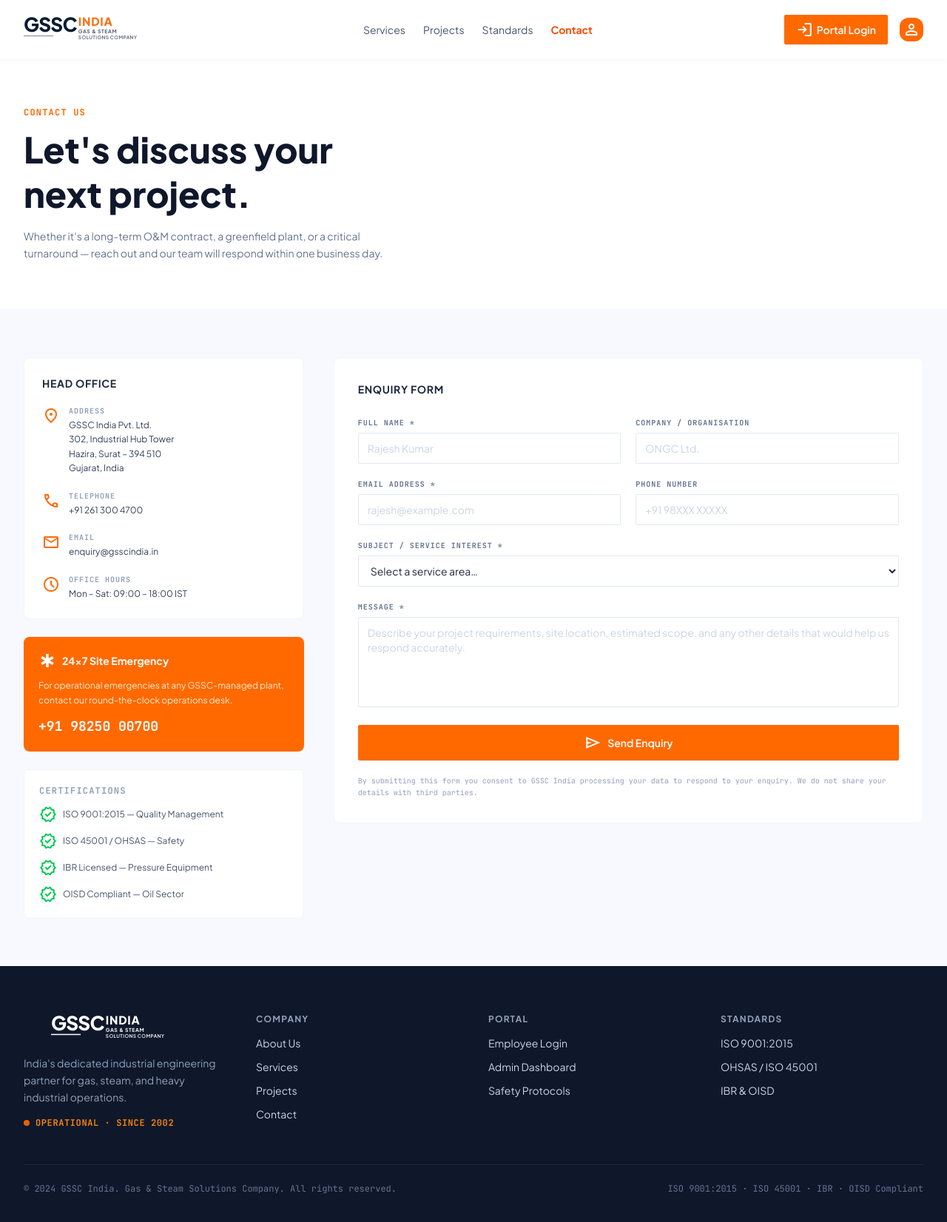
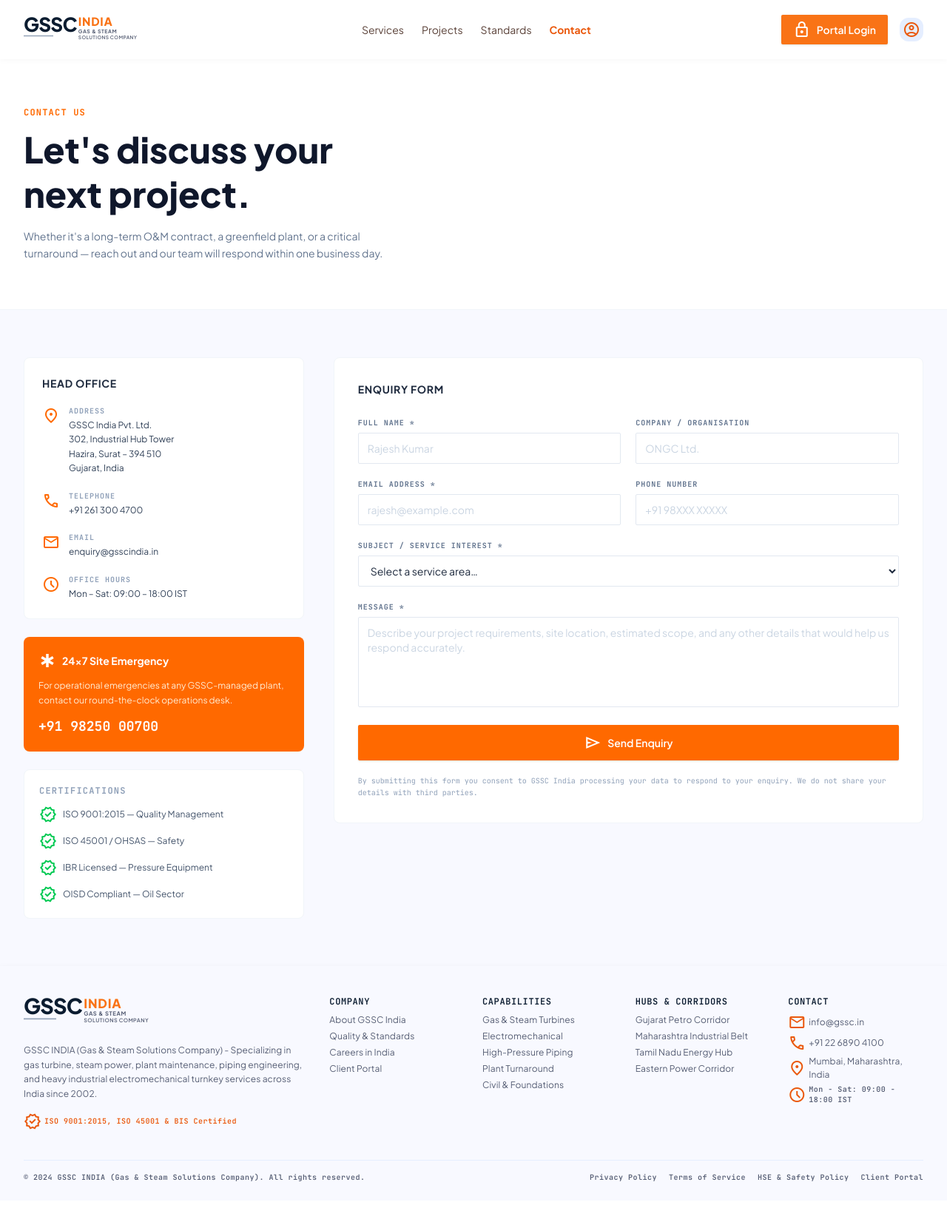
Before and after one commit to soumya1306/gssc-india, a Next.js app: page /contact in a window 1280 px wide. Shown: the top 1652 px of the page at 74% size. After the commit the page ends 1623 px from the top, so only its background shows below. Built offline with nearby package versions, Linux system fonts and the light colour scheme.

Commit message:
feat(ui): update navbar and footer to stitch light mode design

```diff
--- a/src/components/Footer.tsx
+++ b/src/components/Footer.tsx
@@ -1,58 +1,136 @@
 import Link from "next/link";
 import { GSSCLogo } from "./GSSCLogo";
 
-const footerLinks = {
-  Company: [
-    { label: "About Us", href: "/" },
-    { label: "Services", href: "/services" },
-    { label: "Projects", href: "/" },
-    { label: "Contact", href: "/contact" },
-  ],
-  Portal: [
-    { label: "Employee Login", href: "/login" },
-    { label: "Admin Dashboard", href: "/admin" },
-    { label: "Safety Protocols", href: "/" },
-  ],
-  Standards: [
-    { label: "ISO 9001:2015", href: "/" },
-    { label: "OHSAS / ISO 45001", href: "/" },
-    { label: "IBR & OISD", href: "/" },
-  ],
-};
-
 export function Footer() {
   return (
-    <footer className="w-full bg-slate-900 text-slate-300">
-      <div className="max-w-7xl mx-auto px-8 py-16">
-        <div className="grid grid-cols-1 md:grid-cols-4 gap-10">
-          <div className="flex flex-col gap-4">
-            <GSSCLogo className="h-10 w-auto brightness-0 invert" />
-            <p className="text-sm leading-relaxed text-slate-400">
-              India&apos;s dedicated industrial engineering partner for gas, steam, and heavy industrial operations.
+    <footer className="w-full bg-surface-bright shadow-[0_1px_8px_rgba(0,0,0,0.04)] pt-space-xl pb-space-lg">
+      <div className="w-full px-margin-desktop">
+        <div className="grid grid-cols-1 md:grid-cols-2 lg:grid-cols-12 gap-gutter-desktop mb-space-xl">
+          {/* Company Intro & Certifications */}
+          <div className="lg:col-span-4 flex flex-col gap-space-md">
+            <div className="flex items-center select-none mb-1">
+              <GSSCLogo className="h-11 w-auto" />
+            </div>
+            <p className="font-body-sm text-body-sm text-secondary leading-relaxed max-w-sm">
+              GSSC INDIA (Gas &amp; Steam Solutions Company) - Specializing in gas turbine, steam power, plant maintenance, piping engineering, and heavy industrial electromechanical turnkey services across India since 2002.
             </p>
-            <div className="flex items-center gap-2 text-xs text-orange-400 font-mono font-semibold uppercase tracking-wider">
-              <span className="w-2 h-2 rounded-full bg-orange-500 animate-pulse" />
-              Operational · Since 2002
+            <div className="flex items-center gap-space-xs font-label-sm text-label-sm text-primary">
+              <span className="material-symbols-outlined text-[16px]">verified</span>
+              <span>ISO 9001:2015, ISO 45001 &amp; BIS Certified</span>
             </div>
           </div>
-          {Object.entries(footerLinks).map(([category, links]) => (
-            <div key={category} className="flex flex-col gap-3">
-              <span className="text-xs font-bold text-slate-400 uppercase tracking-widest">{category}</span>
-              <ul className="flex flex-col gap-2">
-                {links.map((link) => (
-                  <li key={link.label}>
-                    <Link href={link.href} className="text-sm text-slate-300 hover:text-orange-400 transition-colors">
-                      {link.label}
-                    </Link>
-                  </li>
-                ))}
-              </ul>
+
+          {/* Company */}
+          <div className="lg:col-span-2 flex flex-col gap-space-sm">
+            <span className="font-label-md text-label-md uppercase tracking-wider text-on-surface font-semibold">
+              Company
+            </span>
+            <nav className="flex flex-col gap-space-xs">
+              <Link className="font-body-sm text-body-sm text-secondary hover:text-on-surface transition-colors" href="/#about">
+                About GSSC India
+              </Link>
+              <Link className="font-body-sm text-body-sm text-secondary hover:text-on-surface transition-colors" href="/#standards">
+                Quality &amp; Standards
+              </Link>
+              <Link className="font-body-sm text-body-sm text-secondary hover:text-on-surface transition-colors" href="/#careers">
+                Careers in India
+              </Link>
+              <Link className="font-body-sm text-body-sm text-secondary hover:text-on-surface transition-colors" href="/portal">
+                Client Portal
+              </Link>
+            </nav>
+          </div>
+
+          {/* Capabilities */}
+          <div className="lg:col-span-2 flex flex-col gap-space-sm">
+            <span className="font-label-md text-label-md uppercase tracking-wider text-on-surface font-semibold">
+              Capabilities
+            </span>
+            <nav className="flex flex-col gap-space-xs">
+              <Link className="font-body-sm text-body-sm text-secondary hover:text-on-surface transition-colors" href="/services">
+                Gas &amp; Steam Turbines
+              </Link>
+              <Link className="font-body-sm text-body-sm text-secondary hover:text-on-surface transition-colors" href="/services">
+                Electromechanical
+              </Link>
+              <Link className="font-body-sm text-body-sm text-secondary hover:text-on-surface transition-colors" href="/services">
+                High-Pressure Piping
+              </Link>
+              <Link className="font-body-sm text-body-sm text-secondary hover:text-on-surface transition-colors" href="/services">
+                Plant Turnaround
+              </Link>
+              <Link className="font-body-sm text-body-sm text-secondary hover:text-on-surface transition-colors" href="/services">
+                Civil &amp; Foundations
+              </Link>
+            </nav>
+          </div>
+
+          {/* Hubs & Corridors */}
+          <div className="lg:col-span-2 flex flex-col gap-space-sm">
+            <span className="font-label-md text-label-md uppercase tracking-wider text-on-surface font-semibold">
+              Hubs &amp; Corridors
+            </span>
+            <nav className="flex flex-col gap-space-xs">
+              <Link className="font-body-sm text-body-sm text-secondary hover:text-on-surface transition-colors" href="/#projects">
+                Gujarat Petro Corridor
+              </Link>
+              <Link className="font-body-sm text-body-sm text-secondary hover:text-on-surface transition-colors" href="/#projects">
+                Maharashtra Industrial Belt
+              </Link>
+              <Link className="font-body-sm text-body-sm text-secondary hover:text-on-surface transition-colors" href="/#projects">
+                Tamil Nadu Energy Hub
+              </Link>
+              <Link className="font-body-sm text-body-sm text-secondary hover:text-on-surface transition-colors" href="/#projects">
+                Eastern Power Corridor
+              </Link>
+            </nav>
+          </div>
+
+          {/* Contact */}
+          <div className="lg:col-span-2 flex flex-col gap-space-sm">
+            <span className="font-label-md text-label-md uppercase tracking-wider text-on-surface font-semibold">
+              Contact
+            </span>
+            <div className="flex flex-col gap-space-xs font-body-sm text-body-sm text-secondary">
+              <div className="flex items-center gap-space-xs">
+                <span className="material-symbols-outlined text-[16px] text-primary">mail</span>
+                <a className="hover:text-on-surface transition-colors" href="mailto:info@gssc.in">
+                  info@gssc.in
+                </a>
+              </div>
+              <div className="flex items-center gap-space-xs">
+                <span className="material-symbols-outlined text-[16px] text-primary">call</span>
+                <span>+91 22 6890 4100</span>
+              </div>
+              <div className="flex items-center gap-space-xs">
+                <span className="material-symbols-outlined text-[16px] text-primary">location_on</span>
+                <span>Mumbai, Maharashtra, India</span>
+              </div>
+              <div className="flex items-center gap-space-xs">
+                <span className="material-symbols-outlined text-[16px] text-primary">schedule</span>
+                <span className="font-label-sm text-label-sm">Mon - Sat: 09:00 - 18:00 IST</span>
+              </div>
             </div>
-          ))}
+          </div>
         </div>
-        <div className="mt-12 pt-6 border-t border-slate-800 flex flex-col sm:flex-row items-center justify-between gap-4 text-xs text-slate-500 font-mono">
-          <span>© 2024 GSSC India. Gas &amp; Steam Solutions Company. All rights reserved.</span>
-          <span>ISO 9001:2015 · ISO 45001 · IBR · OISD Compliant</span>
+
+        {/* Bottom bar */}
+        <div className="pt-space-md flex flex-col md:flex-row items-center justify-between gap-space-sm font-label-sm text-label-sm text-secondary border-t border-surface-container">
+          <p>© 2024 GSSC INDIA (Gas &amp; Steam Solutions Company). All rights reserved.</p>
+          <div className="flex items-center gap-space-md">
+            <Link className="hover:text-on-surface transition-colors" href="/contact">
+              Privacy Policy
+            </Link>
+            <Link className="hover:text-on-surface transition-colors" href="/contact">
+              Terms of Service
+            </Link>
+            <Link className="hover:text-on-surface transition-colors" href="/contact">
+              HSE &amp; Safety Policy
+            </Link>
+            <Link className="hover:text-on-surface transition-colors" href="/login">
+              Client Portal
+            </Link>
+          </div>
         </div>
       </div>
     </footer>
--- a/src/components/Navbar.tsx
+++ b/src/components/Navbar.tsx
@@ -15,25 +15,31 @@ export function Navbar() {
   const pathname = usePathname();
 
   return (
-    <header className="fixed top-0 left-0 right-0 z-50 bg-white/95 backdrop-blur-md shadow-[0_1px_8px_rgba(0,0,0,0.04)]">
-      <div className="h-20 w-full px-8 flex items-center justify-between">
-        <Link href="/" className="flex items-center gap-2 group">
+    <header className="fixed top-0 left-0 right-0 z-50 bg-surface-container-lowest/95 backdrop-blur-md shadow-[0_1px_8px_rgba(0,0,0,0.04)]">
+      <div className="h-20 w-full px-margin-desktop flex items-center justify-between">
+        <Link href="/" className="flex items-center gap-space-sm group">
           <div className="flex items-center select-none">
             <GSSCLogo className="h-10 w-auto" />
           </div>
         </Link>
 
-        <nav className="hidden lg:flex items-center gap-6">
+        <nav className="hidden lg:flex items-center gap-space-lg">
           {navLinks.map((link) => {
-            const isActive = pathname === link.href || pathname.startsWith(`/${link.path}`);
+            const isActive =
+              link.path === "services"
+                ? pathname.startsWith("/services")
+                : link.path === "contact"
+                ? pathname.startsWith("/contact")
+                : false;
+
             return (
               <Link
                 key={link.path}
                 href={link.href}
-                className={`text-sm py-1 transition-colors ${
+                className={`font-body-md text-body-md transition-colors py-space-xs ${
                   isActive
-                    ? "text-orange-600 font-bold"
-                    : "text-slate-600 hover:text-slate-900"
+                    ? "text-primary font-bold"
+                    : "text-on-surface-variant hover:text-on-surface"
                 }`}
               >
                 {link.label}
@@ -42,17 +48,21 @@ export function Navbar() {
           })}
         </nav>
 
-        <div className="flex items-center gap-4">
+        <div className="flex items-center gap-space-md">
           <Link
             href="/login"
-            className="hidden sm:inline-flex items-center justify-center px-4 py-2 rounded bg-orange-500 text-white text-sm font-semibold hover:bg-orange-600 transition-colors shadow-sm"
+            className="inline-flex items-center gap-2 px-4 py-2 rounded bg-primary text-on-primary font-body-md text-body-md font-semibold hover:bg-primary-container transition-colors shadow-sm"
           >
-            <span className="material-symbols-outlined text-[18px] mr-1">login</span>
-            Portal Login
+            <span className="material-symbols-outlined text-[18px]">lock</span>
+            <span>Portal Login</span>
           </Link>
-          <div className="w-8 h-8 rounded-full bg-orange-500 flex items-center justify-center">
-            <span className="material-symbols-outlined text-white text-[18px]">person</span>
-          </div>
+          <Link
+            href="/portal"
+            className="w-8 h-8 rounded-full bg-surface-container flex items-center justify-center text-primary hover:bg-surface-variant transition-colors"
+            title="Employee Portal"
+          >
+            <span className="material-symbols-outlined text-[20px]">account_circle</span>
+          </Link>
         </div>
       </div>
     </header>
```
